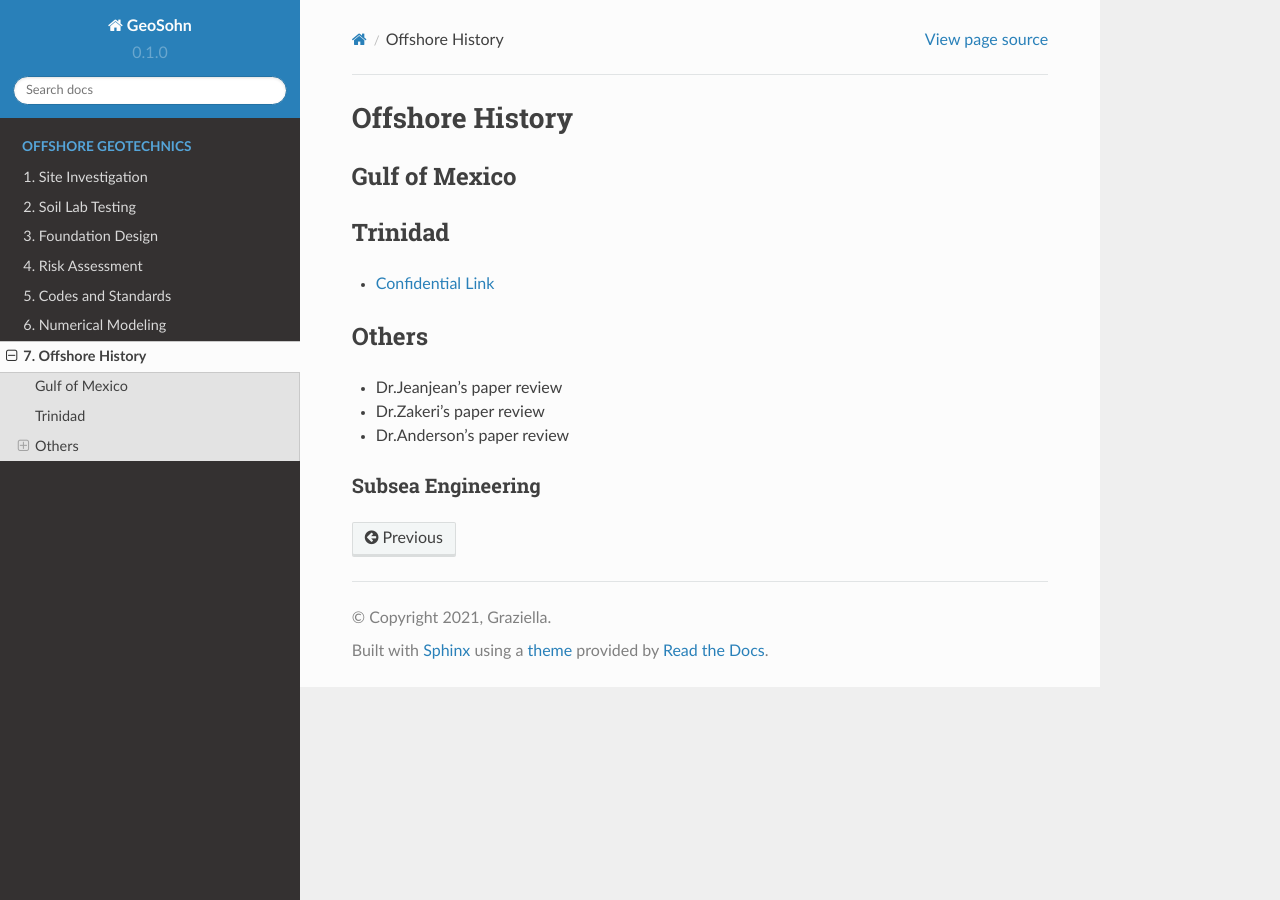
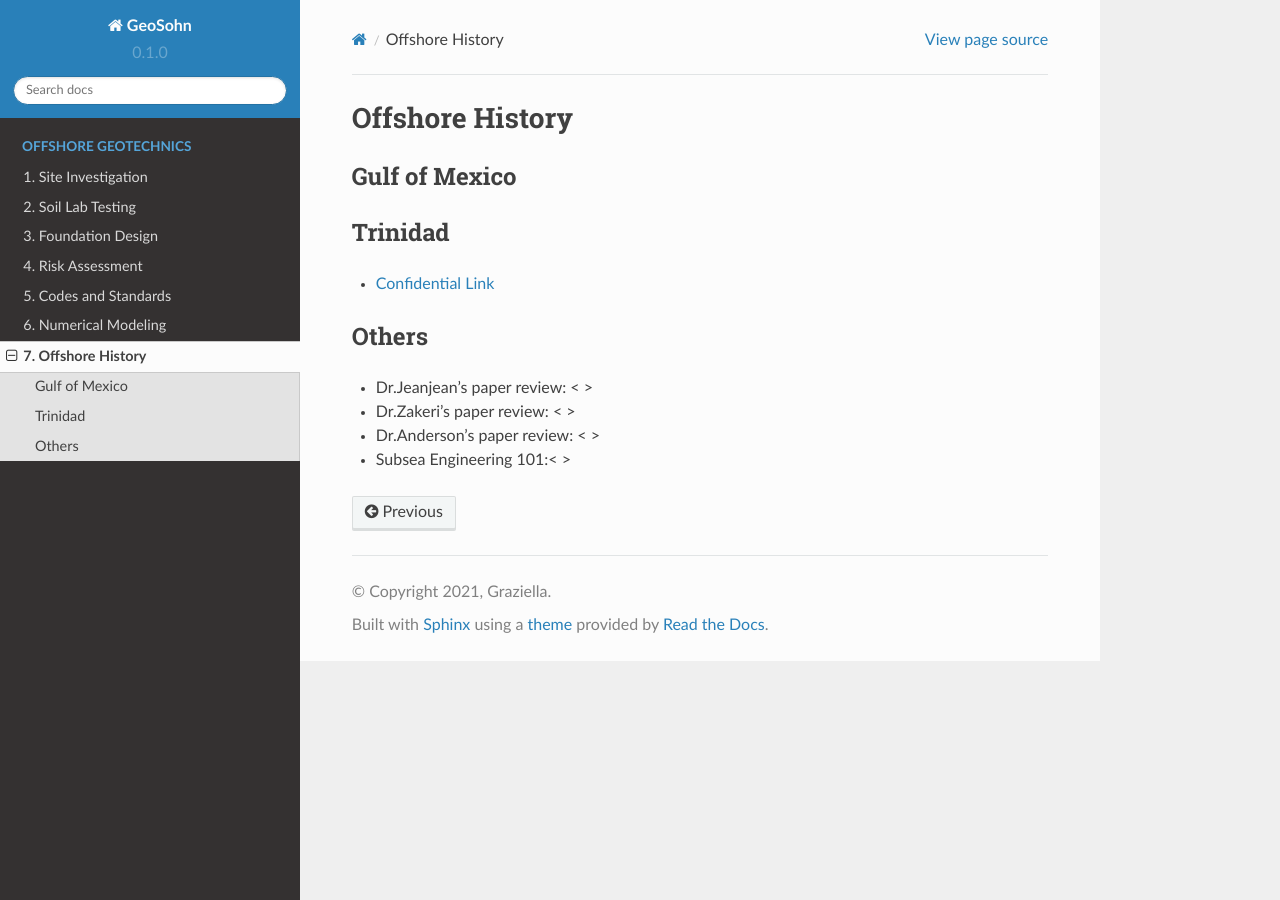
Before and after one commit to jrson11/GeoSohn, a Sphinx documentation site: the page built from docs/source/7-Offshore_History.rst, in a window 1280 px wide. Built offline with Sphinx 7.4.7 and the Read the Docs theme 2.0.0, drawn with Linux system fonts in a browser that asks for light colours; pages that are not in the unit, such as notebooks, are missing from menus.

Commit message:
Update 7-Offshore_History.rst

```diff
--- a/docs/source/7-Offshore_History.rst
+++ b/docs/source/7-Offshore_History.rst
@@ -16,12 +16,11 @@ Others
 ---------
 
 
-- Dr.Jeanjean's paper review
+- Dr.Jeanjean's paper review: < >
 
-- Dr.Zakeri's paper review
+- Dr.Zakeri's paper review: < >
 
-- Dr.Anderson's paper review
+- Dr.Anderson's paper review: < >
 
 
-Subsea Engineering
-...................
+- Subsea Engineering 101:< >
```
